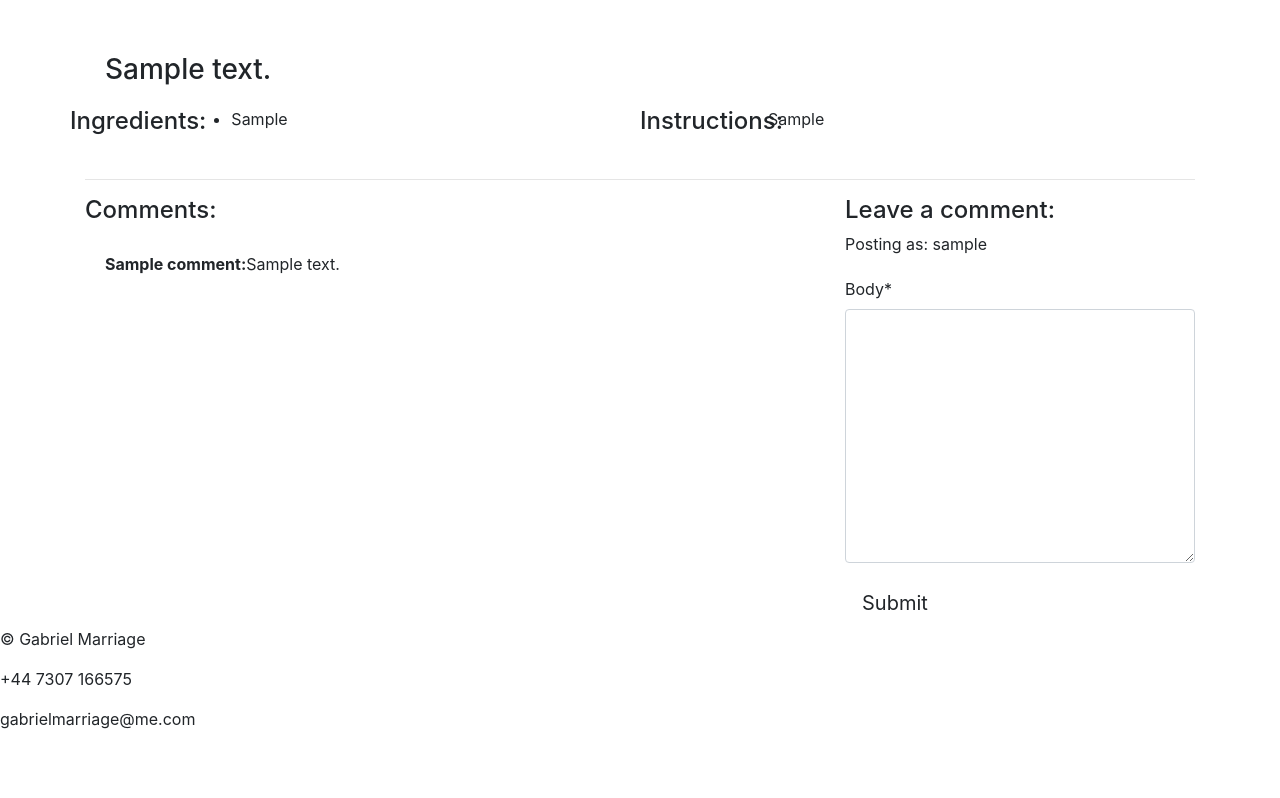
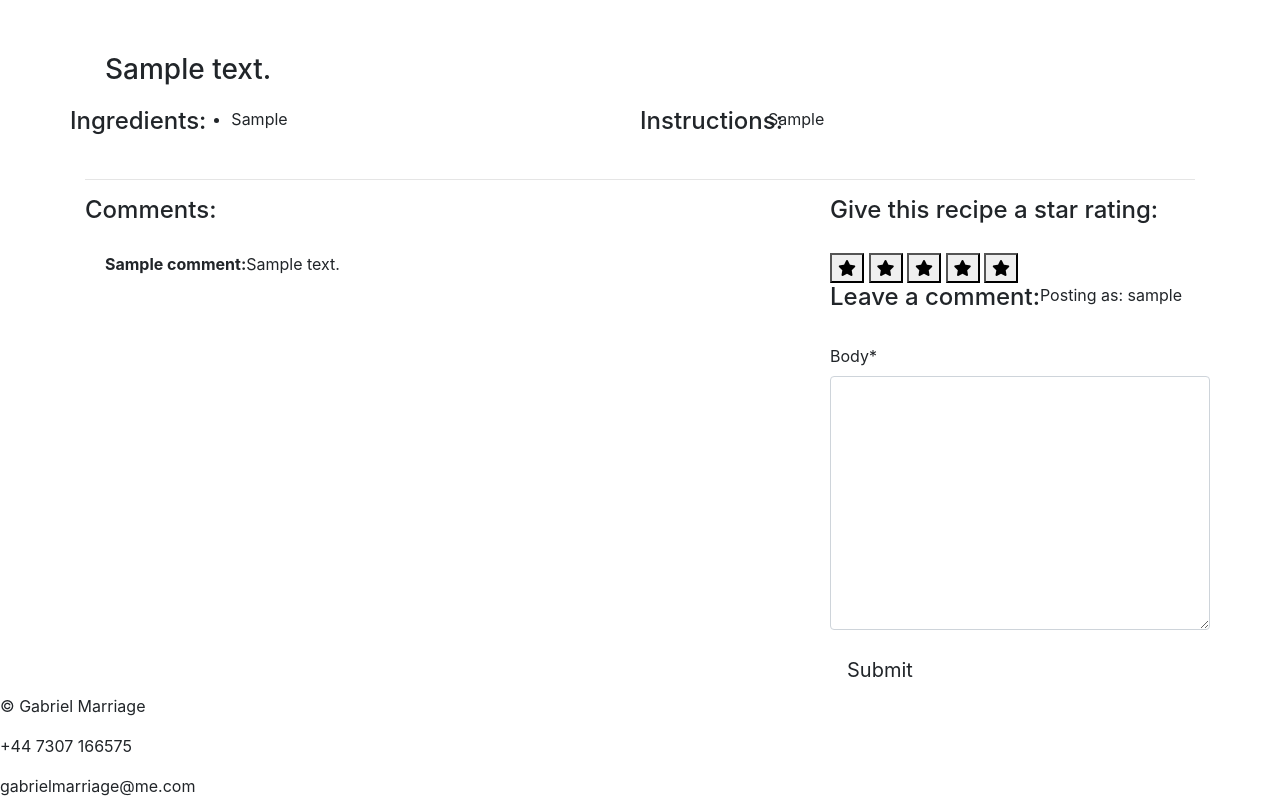
Before and after one commit to L0rdGabbers/how-to-cook, a Django app: a page that uses templates/recipe_page.html in a window 1280 px wide. Shown: the part 207-1005 px from the top of the page. Before the commit the page ends 936 px from the top, so only its background shows below. Run offline with Django 3.2, Linux system fonts and the light colour scheme; a user stored in the database is signed in; tables that the repository leaves empty hold one stand-in row (values such as "Sample post"); some libraries are stand-ins or nearby versions.

Commit message:
Adds star rating buttons to recipe_page.html

```diff
--- a/menu/urls.py
+++ b/menu/urls.py
@@ -8,5 +8,6 @@ urlpatterns = [
     path('<slug:slug>/', views.RecipePage.as_view(), name='recipe_page'),
     path('update/<slug:slug>/', views.UpdateRecipePage.as_view(), name='update_recipe'),
     path('submit/<slug:slug>/', views.SubmitRecipePage.as_view(), name='submit_recipe'),
-    path('delete/<slug:slug>/', views.DeleteRecipePage.as_view(), name='delete_recipe')
+    path('delete/<slug:slug>/', views.DeleteRecipePage.as_view(), name='delete_recipe'),
+    path('recipe_rating/<slug:slug>', views.PostRating.as_view(), name='recipe_rating'),
 ]
--- a/menu/views.py
+++ b/menu/views.py
@@ -1,5 +1,6 @@
-from django.shortcuts import render, get_object_or_404, redirect
+from django.shortcuts import render, get_object_or_404, redirect, reverse
 from django.views import generic, View
+from django.http import HttpResponseRedirect
 from django.urls import reverse_lazy
 from django.utils.text import slugify
 from django.utils.translation import ugettext_lazy as _
@@ -22,9 +23,7 @@ class RecipePage(View):
         queryset = Recipe.objects.filter(status=1)
         recipe = get_object_or_404(queryset, slug=slug)
         comments = recipe.comments.filter(approved=True).order_by('created_on')
-        rated = False
-        if recipe.star_rating.filter(id=self.request.user.id).exists():
-            rated = True
+        rate = 0
 
         return render(
             request,
@@ -33,7 +32,7 @@ class RecipePage(View):
                 "recipe": recipe,
                 "comments": comments,
                 "commented": False,
-                "rated": rated,
+                "rate": rate,
                 "comment_form": CommentForm()
             },
         )
@@ -42,9 +41,7 @@ class RecipePage(View):
         queryset = Recipe.objects.filter(status=1)
         recipe = get_object_or_404(queryset, slug=slug)
         comments = recipe.comments.filter(approved=True).order_by('created_on')
-        rated = False
-        if recipe.star_rating.filter(id=self.request.user.id).exists():
-            rated = True
+        rate = 0
 
         comment_form = CommentForm(data=request.POST)
 
@@ -64,7 +61,7 @@ class RecipePage(View):
                 "recipe": recipe,
                 "comments": comments,
                 "commented": True,
-                "rated": rated,
+                "rate": rate,
                 "comment_form": CommentForm()
             },
         )
@@ -131,3 +128,16 @@ class DeleteRecipePage(generic.DeleteView):
     def form_valid(self, form):
         super(DeleteRecipePage, self).form_valid(form)
         return redirect('my_recipes')
+
+
+class PostRating(View):
+
+    def post(self, request, slug):
+        recipe = get_object_or_404(Recipe, slug=slug)
+
+        if recipe.star_rating.filter(id=request.user.id).exists():
+            recipe.star_rating.remove(request.user)
+        else:
+            recipe.star_rating.add(request.user)
+
+        return HttpResponseRedirect(reverse('recipe_page', args=[slug]))
--- a/templates/recipe_page.html
+++ b/templates/recipe_page.html
@@ -86,6 +86,27 @@
       </div>
     </div>
     <div class="col-md-4">
+      <div class="row">
+        {% if user.is_authenticated %}
+        <h4>Give this recipe a star rating:</h4>
+        <form method="POST" style="margin-top: 1.3em" action="{% url 'recipe_rating' recipe.slug %}">
+            {% csrf_token %}
+            {% if rate == 0 %}
+
+            <button type="submit" name="review_rating" id="star-1" class="star-btn" value="1"><i class="fas fa-star"></i></button>
+            <button type="submit" name="review_rating" id="star-2" class="star-btn" value="2"><i class="fas fa-star"></i></button>
+            <button type="submit" name="review_rating" id="star-3" class="star-btn" value="3"><i class="fas fa-star"></i></button>
+            <button type="submit" name="review_rating" id="star-4" class="star-btn" value="4"><i class="fas fa-star"></i></button>
+            <button type="submit" name="review_rating" id="star-5" class="star-btn" value="5"><i class="fas fa-star"></i></button>
+
+            {% else %}
+            <p>Banana</p>
+            {% endif %}
+            <input type="hidden" name="recipe_id" id="recipe_id" value="{{recipe.id}}"/>
+        </form>
+        {% endif %}
+      </div>
+      <div class="row">
         {% if commented %}
         <div class="alert alert-success" role="alert">
             Your comment is awaiting approval
@@ -98,6 +119,7 @@
             <button type="submit" class="btn btn-lg">Submit</button>
         </form>
         {% endif %}
+      </div>
     </div>
 
     {% else %}
```
Also changed, not shown: menu/models.py (line endings or trailing spaces). Lines whose indentation alone changed are shown as unchanged.
